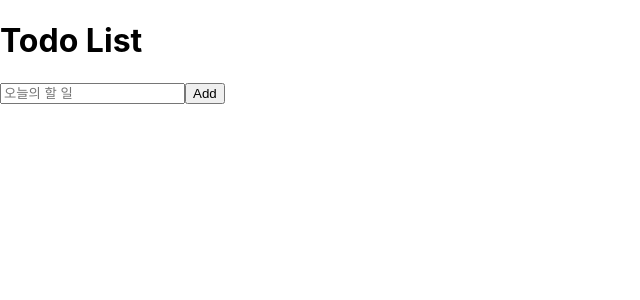
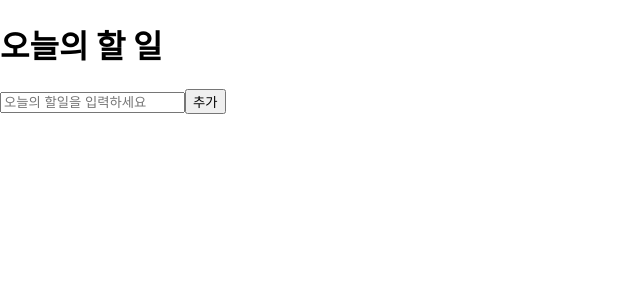
Before and after one commit to 0cddo/todo-practice, a React (Create React App) app: page / in a window 1280 px wide. Shown: the top 300 px of the page, without its empty margins (0-640 px from the left). Built offline with nearby package versions, Linux system fonts and the light colour scheme.

Commit message:
220704 - create todo list basic 3

```diff
--- a/src/App.js
+++ b/src/App.js
@@ -1,5 +1,5 @@
 import './App.css';
-import TodoList from './components/todo2/TodoList';
+import TodoList from './components/todo3/TodoList';
 
 function App() {
   return <TodoList />;
--- /dev/null
+++ b/src/components/todo3/TodoItem.jsx
@@ -0,0 +1,10 @@
+const TodoItem = ({ todo, handleDelete }) => {
+  return (
+    <div style={{ display: 'flex', marginBottom: 5 }}>
+      <li style={{ marginRight: 5 }}>{todo.text}</li>
+      <button onClick={() => handleDelete(todo.id)}>삭제</button>
+    </div>
+  );
+};
+
+export default TodoItem;
--- /dev/null
+++ b/src/components/todo3/TodoList.jsx
@@ -0,0 +1,52 @@
+import { useState } from 'react';
+import TodoItem from './TodoItem';
+
+const TodoList = () => {
+  const [inputs, setInputs] = useState('');
+  const [todos, setTodos] = useState([]);
+  const onChange = (e) => {
+    setInputs(e.target.value);
+  };
+
+  const handleSubmit = () => {
+    if (inputs !== '') {
+      setTodos([
+        ...todos,
+        {
+          id: Date.now(),
+          text: inputs,
+        },
+      ]);
+    }
+
+    setInputs('');
+  };
+
+  const handleKeyEnter = (e) => {
+    if (e.key === 'Enter') handleSubmit();
+  };
+  const handleDelete = (id) => {
+    setTodos(todos.filter((todo) => todo.id !== id));
+  };
+
+  return (
+    <div>
+      <h1>오늘의 할 일</h1>
+      <input
+        type="text"
+        placeholder="오늘의 할일을 입력하세요"
+        value={inputs}
+        onChange={onChange}
+        onKeyUp={handleKeyEnter}
+      />
+      <button onClick={handleSubmit}>추가</button>
+      <ul>
+        {todos.map((todo) => (
+          <TodoItem key={todo.id} todo={todo} handleDelete={handleDelete} />
+        ))}
+      </ul>
+    </div>
+  );
+};
+
+export default TodoList;
```
